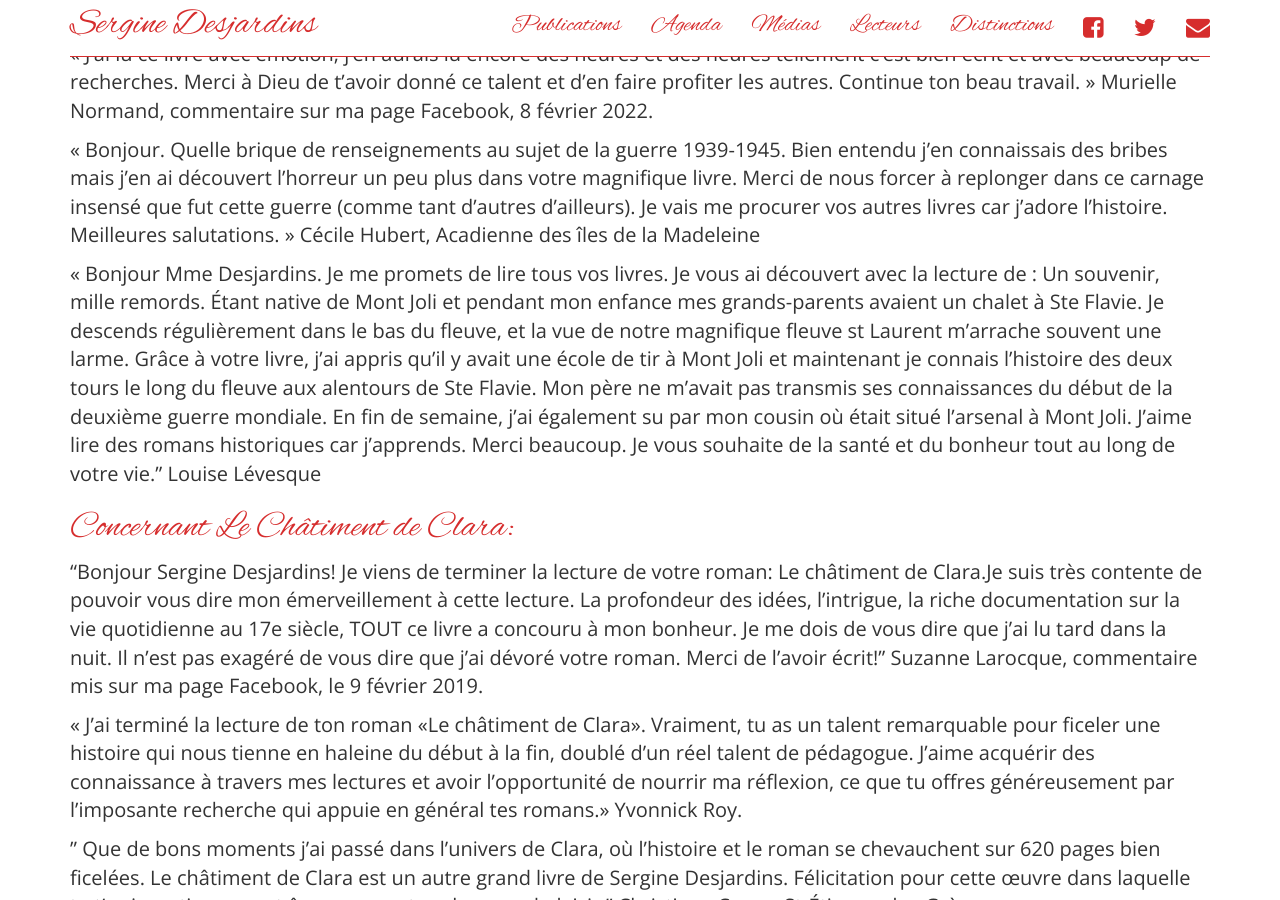
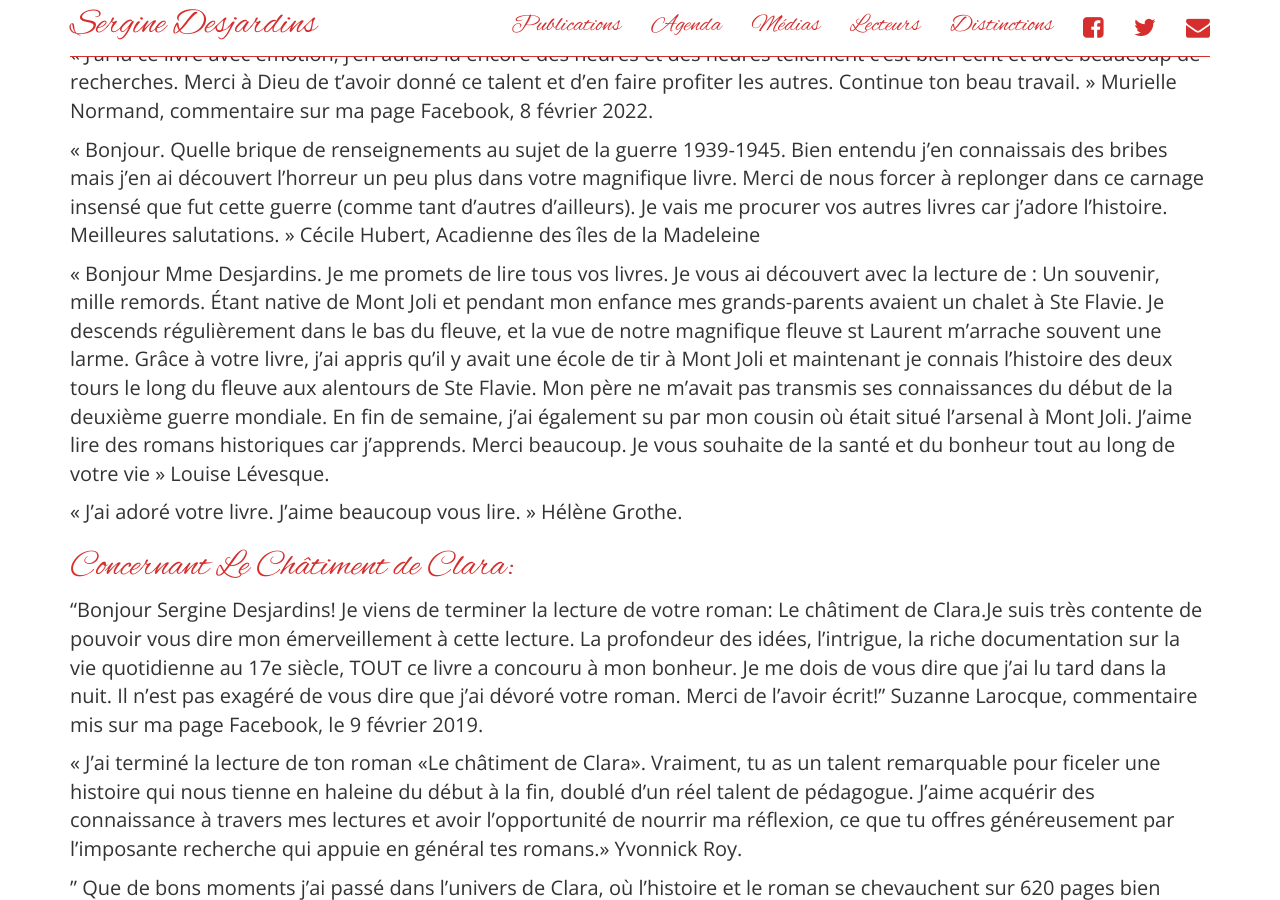
Before and after one commit to serginedesjardins/serginedesjardins.github.io, a Jekyll site: the page built from lecteurs.md, in a window 1280 px wide and 900 px high, scrolled down 7769 px. Built offline with Jekyll 4.4.1, drawn with Linux system fonts in a browser that asks for light colours; nearby versions of some CDN libraries.

Commit message:
Hélène Grothe

```diff
--- a/lecteurs.md
+++ b/lecteurs.md
@@ -145,7 +145,9 @@ Toujours est-il que, tout comme avec Le châtiment de Clara, ton dernier roman m
 
 « Bonjour. Quelle brique de renseignements au sujet de la guerre 1939-1945. Bien entendu j’en connaissais des bribes mais j’en ai découvert l’horreur un peu plus dans votre magnifique livre. Merci de nous forcer à replonger dans ce carnage insensé que fut cette guerre (comme tant d’autres d’ailleurs). Je vais me procurer vos autres livres car j’adore l’histoire. Meilleures salutations. » Cécile Hubert, Acadienne des îles de la Madeleine
 
-« Bonjour Mme Desjardins. Je me promets de lire tous vos livres.  Je vous ai découvert avec la lecture de : Un souvenir, mille remords. Étant native de Mont Joli et pendant mon enfance mes grands-parents avaient un chalet à Ste Flavie.  Je descends régulièrement dans le bas du fleuve, et la vue de notre magnifique fleuve st Laurent  m'arrache souvent une larme. Grâce à votre livre, j'ai appris qu'il y avait une école de tir à Mont Joli et maintenant je connais l'histoire des deux tours le long du fleuve aux alentours de Ste Flavie. Mon père ne m'avait pas transmis ses connaissances du début de la deuxième guerre mondiale.   En fin de semaine, j'ai  également su par mon cousin où était situé l'arsenal à Mont Joli. J'aime lire des romans historiques car j'apprends. Merci beaucoup.  Je vous souhaite de la santé et du bonheur tout au long de votre vie." Louise Lévesque
+« Bonjour Mme Desjardins. Je me promets de lire tous vos livres.  Je vous ai découvert avec la lecture de : Un souvenir, mille remords. Étant native de Mont Joli et pendant mon enfance mes grands-parents avaient un chalet à Ste Flavie.  Je descends régulièrement dans le bas du fleuve, et la vue de notre magnifique fleuve st Laurent  m'arrache souvent une larme. Grâce à votre livre, j'ai appris qu'il y avait une école de tir à Mont Joli et maintenant je connais l'histoire des deux tours le long du fleuve aux alentours de Ste Flavie. Mon père ne m'avait pas transmis ses connaissances du début de la deuxième guerre mondiale.   En fin de semaine, j'ai  également su par mon cousin où était situé l'arsenal à Mont Joli. J'aime lire des romans historiques car j'apprends. Merci beaucoup.  Je vous souhaite de la santé et du bonheur tout au long de votre vie » Louise Lévesque.
+
+« J’ai adoré votre livre. J’aime beaucoup vous lire. »  Hélène Grothe.
 
 # Concernant Le Châtiment de Clara:
 
```
